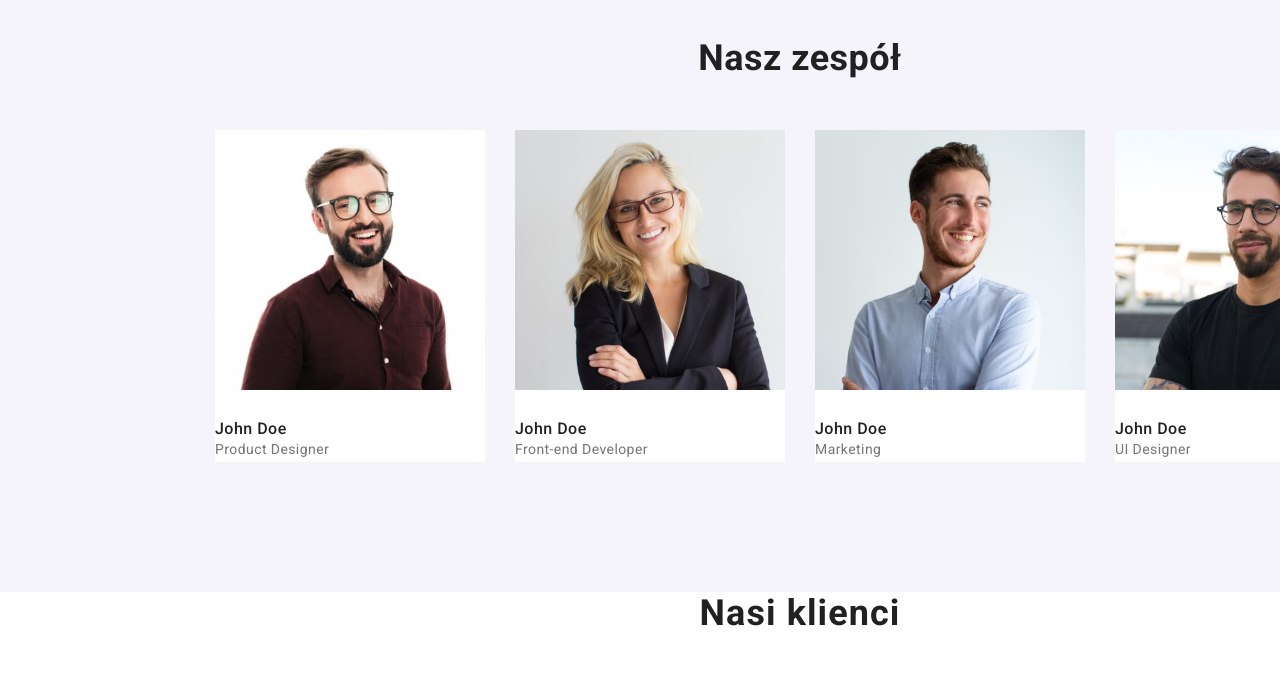
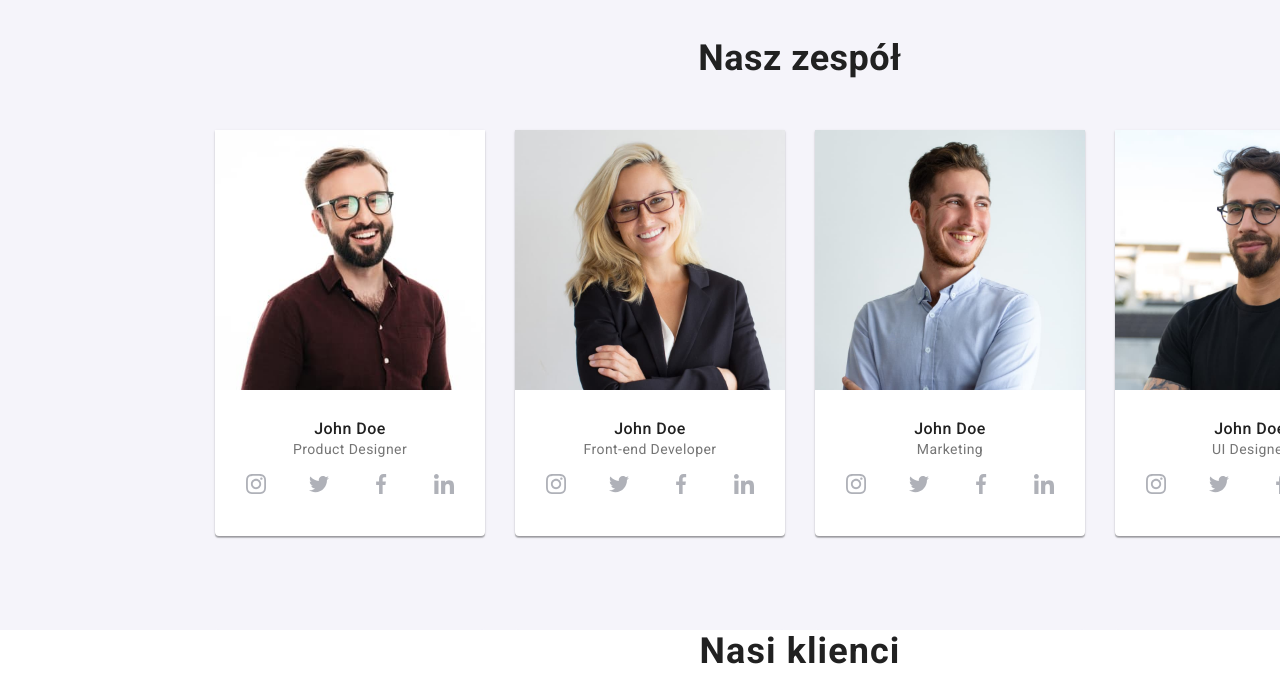
Before and after one commit to apieprzyca/goit-markup-hw-04, a plain HTML site: page index.html in a window 1280 px wide. Shown: the part 1640-2322 px from the top of the page. Drawn offline with nearby package versions, Linux system fonts and the light colour scheme.

Commit message:
social media and shadows  in our teams

```diff
--- a/css/styles.css
+++ b/css/styles.css
@@ -193,17 +193,27 @@ h1 {
 }
 .header-place {
   background-color: #2f303a;
+  background-image: linear-gradient(
+      rgba(47, 48, 58, 0.4),
+      rgba(47, 48, 58, 0.4)
+    ),
+    url(../images/img-background.jpg);
 }
 
 button {
   background-color: #2196f3;
   color: #ffffff;
   font-weight: 700;
+  font-size: 16px;
   line-height: 1.875;
   width: 200px;
   padding: 10px 0;
   margin: 30px 700px 200px 700px;
   letter-spacing: 0.06em;
+  box-shadow: 0px 4px 4px rgba(0, 0, 0, 0.15);
+  border-radius: 4px;
+  border: none;
+  text-align: center;
 }
 h3 {
   font-size: 14px;
@@ -225,17 +235,20 @@ ul {
   list-style-type: none;
 }
 .team-members {
-  width: 270px;
-  height: 368px;
-  padding: 0px 0px 108px 0px;
+  background-color: #ffffff;
   margin: 0;
-  border: none;
+  box-shadow: 0px 1px 3px rgba(0, 0, 0, 0.12), 0px 1px 1px rgba(0, 0, 0, 0.14),
+    0px 2px 1px rgba(0, 0, 0, 0.2);
+  border-radius: 0px 0px 4px 4px;
+  padding-bottom: 30px;
 }
 .team-member-names {
   margin: 0;
   border-bottom: 0px;
   border-top: 0px;
   border-style: none;
+  display: flex;
+  justify-content: center;
 }
 .team-list-photos-item {
   display: block;
@@ -256,6 +269,8 @@ ul {
   letter-spacing: 0.03em;
   margin-top: 0;
   margin-bottom: 0;
+  display: flex;
+  justify-content: center;
 }
 .paragraph {
   margin: 0 auto;
@@ -281,6 +296,36 @@ figcaption {
   line-height: 1, 19;
   color: #212121;
   background-color: #ffffff;
+}
+.teamcard-icons-list {
+  list-style: none;
+  margin-top: 0;
+  margin-bottom: 0;
+  padding: 0;
+  display: flex;
+  justify-content: space-evenly;
+}
+.teamcard-icon-item {
+  width: 44px;
+  height: 44px;
+  border: 1px solid transparent;
+  border-radius: 50%;
+  background-color: transparent;
+  cursor: pointer;
+  padding-left: 11px;
+  padding-top: 11px;
+}
+.teamcard-icon-item:hover .icon-teamcard,
+.teamcard-icon-item:focus .icon-teamcard {
+  fill: #ffffff;
+}
+.icon-teamcard {
+  fill: #afb1b8;
+}
+.teamcard-icon-item:hover,
+.teamcard-icon-item:focus {
+  border: 1px solid #2196f3;
+  background-color: #2196f3;
 }
 main {
   background: #ffffff;
--- a/index.html
+++ b/index.html
@@ -58,7 +58,9 @@ u<!DOCTYPE html>
 
     <main>
       <section class="header-place">
-        <h1>EFEKTYWNE ROZWIĄZANIA DLA WASZEGO BIZNESU</h1>
+        <h1 class="header-title-main-page">
+          EFEKTYWNE ROZWIĄZANIA DLA WASZEGO BIZNESU
+        </h1>
         <button class="button" type="button">Zamów usługę</button>
       </section>
 
@@ -170,6 +172,28 @@ u<!DOCTYPE html>
                 />
                 <figcaption class="team-member-names">John Doe</figcaption>
                 <p class="paragraph-content">Product Designer</p>
+                <ul class="teamcard-icons-list">
+                  <li class="teamcard-icon-item">
+                    <svg class="icon-teamcard" width="20" height="20">
+                      <use href="images/icons.svg#icon-instagram"></use>
+                    </svg>
+                  </li>
+                  <li class="teamcard-icon-item">
+                    <svg class="icon-teamcard" width="20" height="20">
+                      <use href="images/icons.svg#icon-twitter"></use>
+                    </svg>
+                  </li>
+                  <li class="teamcard-icon-item">
+                    <svg class="icon-teamcard" width="20" height="20">
+                      <use href="images/icons.svg#icon-facebook"></use>
+                    </svg>
+                  </li>
+                  <li class="teamcard-icon-item">
+                    <svg class="icon-teamcard" width="20" height="20">
+                      <use href="images/icons.svg#icon-linkedin"></use>
+                    </svg>
+                  </li>
+                </ul>
               </figure>
             </li>
             <li class="team-list-photos">
@@ -183,6 +207,28 @@ u<!DOCTYPE html>
                 />
                 <figcaption class="team-member-names">John Doe</figcaption>
                 <p class="paragraph-content">Front-end Developer</p>
+                <ul class="teamcard-icons-list">
+                  <li class="teamcard-icon-item">
+                    <svg class="icon-teamcard" width="20" height="20">
+                      <use href="images/icons.svg#icon-instagram"></use>
+                    </svg>
+                  </li>
+                  <li class="teamcard-icon-item">
+                    <svg class="icon-teamcard" width="20" height="20">
+                      <use href="images/icons.svg#icon-twitter"></use>
+                    </svg>
+                  </li>
+                  <li class="teamcard-icon-item">
+                    <svg class="icon-teamcard" width="20" height="20">
+                      <use href="images/icons.svg#icon-facebook"></use>
+                    </svg>
+                  </li>
+                  <li class="teamcard-icon-item">
+                    <svg class="icon-teamcard" width="20" height="20">
+                      <use href="images/icons.svg#icon-linkedin"></use>
+                    </svg>
+                  </li>
+                </ul>
               </figure>
             </li>
             <li class="team-list-photos">
@@ -196,6 +242,28 @@ u<!DOCTYPE html>
                 />
                 <figcaption class="team-member-names">John Doe</figcaption>
                 <p class="paragraph-content">Marketing</p>
+                <ul class="teamcard-icons-list">
+                  <li class="teamcard-icon-item">
+                    <svg class="icon-teamcard" width="20" height="20">
+                      <use href="images/icons.svg#icon-instagram"></use>
+                    </svg>
+                  </li>
+                  <li class="teamcard-icon-item">
+                    <svg class="icon-teamcard" width="20" height="20">
+                      <use href="images/icons.svg#icon-twitter"></use>
+                    </svg>
+                  </li>
+                  <li class="teamcard-icon-item">
+                    <svg class="icon-teamcard" width="20" height="20">
+                      <use href="images/icons.svg#icon-facebook"></use>
+                    </svg>
+                  </li>
+                  <li class="teamcard-icon-item">
+                    <svg class="icon-teamcard" width="20" height="20">
+                      <use href="images/icons.svg#icon-linkedin"></use>
+                    </svg>
+                  </li>
+                </ul>
               </figure>
             </li>
             <li class="team-list-photos">
@@ -209,6 +277,28 @@ u<!DOCTYPE html>
                 />
                 <figcaption class="team-member-names">John Doe</figcaption>
                 <p class="paragraph-content">UI Designer</p>
+                <ul class="teamcard-icons-list">
+                  <li class="teamcard-icon-item">
+                    <svg class="icon-teamcard" width="20" height="20">
+                      <use href="images/icons.svg#icon-instagram"></use>
+                    </svg>
+                  </li>
+                  <li class="teamcard-icon-item">
+                    <svg class="icon-teamcard" width="20" height="20">
+                      <use href="images/icons.svg#icon-twitter"></use>
+                    </svg>
+                  </li>
+                  <li class="teamcard-icon-item">
+                    <svg class="icon-teamcard" width="20" height="20">
+                      <use href="images/icons.svg#icon-facebook"></use>
+                    </svg>
+                  </li>
+                  <li class="teamcard-icon-item">
+                    <svg class="icon-teamcard" width="20" height="20">
+                      <use href="images/icons.svg#icon-linkedin"></use>
+                    </svg>
+                  </li>
+                </ul>
               </figure>
             </li>
           </ul>
```
Also changed, not shown: images/img-background.jpg (added).
